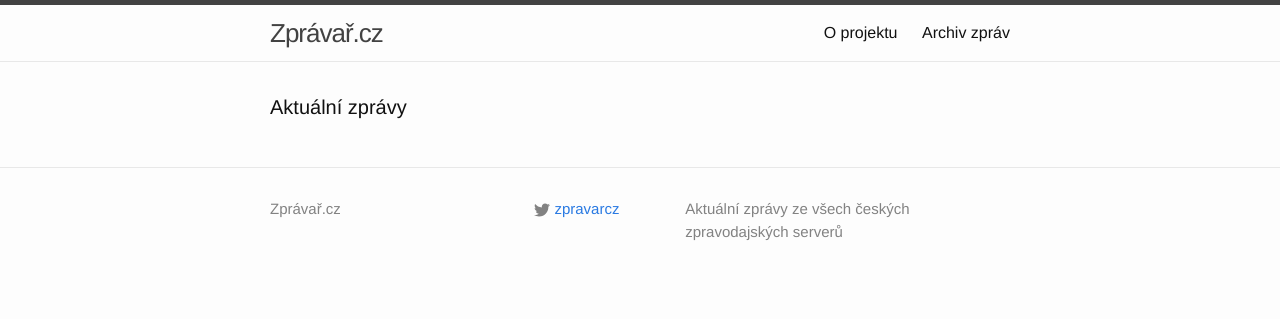
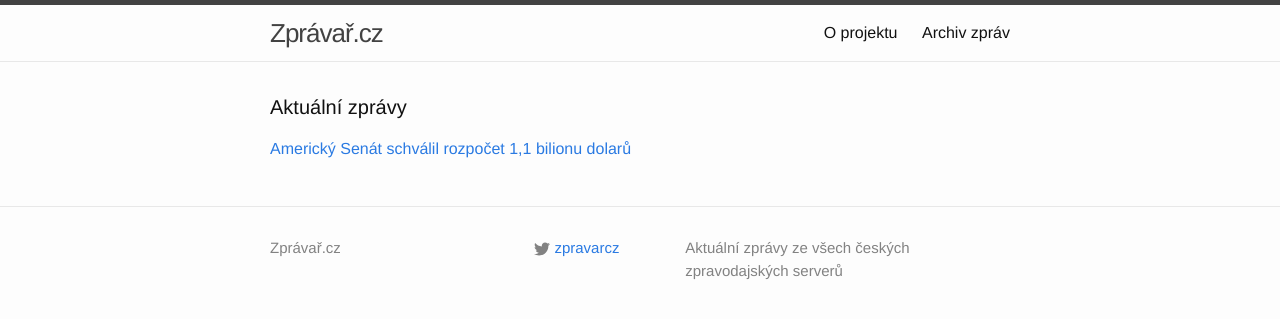
Before and after one commit to adliska/zpravar, a Jekyll site: the page built from index.html, in a window 1280 px wide. Shown: the top 319 px of the page. Built offline with Jekyll 4.4.1, drawn with Linux system fonts in a browser that asks for light colours.

Commit message:
zpravar news update

```diff
--- a/index.html
+++ b/index.html
@@ -5,4 +5,11 @@ layout: default
 <div class="home">
     <h1 class="page-heading">Aktuální zprávy</h1>
 
-</div>
+<p><a href="javascript:;" onclick="toggle_visibility('zpravy0')">Americký Senát schválil rozpočet 1,1 bilionu dolarů</a></p>
+<div id="zpravy0" style="display:none">
+<ul>
+<li><a href=http://zpravy.idnes.cz/americky-senat-schvalil-rozpocet-dlc-/zahranicni.aspx?c=A141214_072200_zahranicni_cen>Americký Senát schválil rozpočet 1,1 bilionu dolarů - zpravy.idnes.cz</a></li>
+<li><a href=http://zpravy.e15.cz/zahranicni/politika/americky-senat-schvalil-plan-financovani-vlady-1145611>Americký Senát schválil plán financování vlády - zpravy.e15.cz</a></li>
+<li><a href=http://zpravy.e15.cz/zahranicni/politika/senat-usa-prodlouzil-provizorium-pro-financovani-vladnich-uradu-do-stredy-1145611>Senát USA prodloužil provizorium pro financování vládních úřadů. Do středy - zpravy.e15.cz</a></li>
+</ul>
+</div></div>
```
